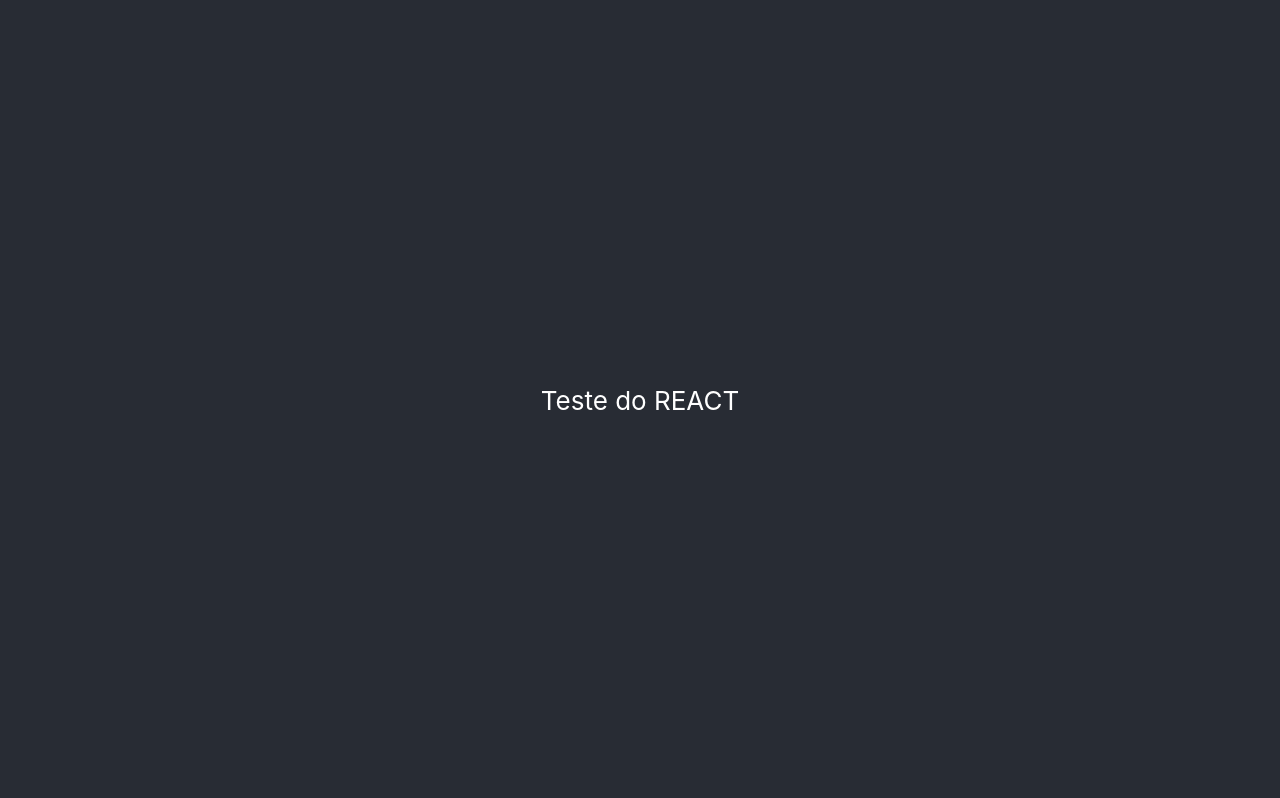
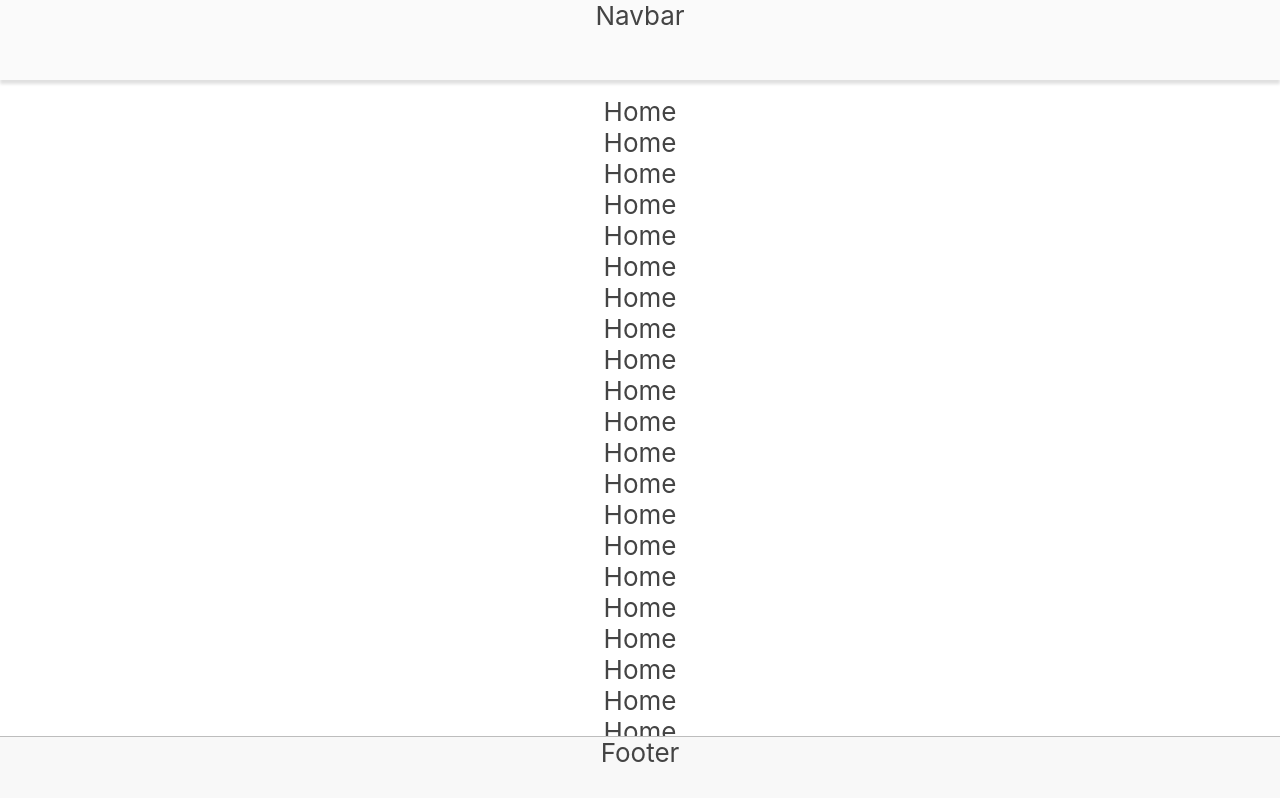
Before and after one commit to nivaldohydalgo/devdicas-site, a React (Create React App) app: page / in a window 1280 px wide. Shown: the top 798 px of the page. Built offline with nearby package versions, Linux system fonts and the light colour scheme.

Commit message:
Commit 11-06-2020 12-32h

```diff
--- a/src/App.css
+++ b/src/App.css
@@ -1,12 +1,14 @@
 .App {
-  background-color: #282c34;
-  min-height: 100vh;
+  background-color: #FFFFFF;
+/*  min-height: 100vh; */
   display: flex;
   flex-direction: column;
   align-items: center;
-  justify-content: center;
+  justify-content: flex-start;
+  padding-top: 12vh;
+  padding-bottom: 10vh;
 
   font-size: calc(10px + 2vmin);
-  color: white;
+  color: #444444;
   text-align: center;
 }
--- a/src/App.js
+++ b/src/App.js
@@ -1,12 +1,20 @@
 import React from 'react';
 import './App.css';
+
+import Navbar from './main/Navbar'
+import Home from './main/Home'
+import Footer from './main/Footer'
 
 function App() {
     return (
         <div className="App">
-            <p>
-                Teste do REACT
-            </p>
+
+            <Navbar />
+
+            <Footer />
+
+            <Home />
+
         </div>
     );
 }
--- /dev/null
+++ b/src/main/Footer.css
@@ -0,0 +1,14 @@
+
+.Footer-container {
+    background-color: #F8F8F8;
+    position: fixed;
+    bottom: 0;
+    width: 100%;
+    height: 8vh;
+
+}
+
+.Footer-divider {
+    background-color: #BDBDBD;
+    height: 1px;
+}
--- /dev/null
+++ b/src/main/Footer.js
@@ -0,0 +1,13 @@
+import React from 'react';
+import './Footer.css';
+
+function Footer() {
+    return (
+        <div className="Footer-container">
+            <div className="Footer-divider"></div>
+            <div>Footer</div>
+        </div>
+    );
+}
+
+export default Footer;
--- /dev/null
+++ b/src/main/Home.css
@@ -0,0 +1,5 @@
+.Home-container {
+    background-color: #FFFFFF;
+    width: 100%;
+
+}
--- /dev/null
+++ b/src/main/Home.js
@@ -0,0 +1,38 @@
+import React from 'react';
+import './Home.css';
+
+function Home() {
+    return (
+        <div className="Home-container">
+                Home<br />
+                Home<br />
+                Home<br />
+                Home<br />
+                Home<br />
+                Home<br />
+                Home<br />
+                Home<br />
+                Home<br />
+                Home<br />
+                Home<br />
+                Home<br />
+                Home<br />
+                Home<br />
+                Home<br />
+                Home<br />
+                Home<br />
+                Home<br />
+                Home<br />
+                Home<br />
+                Home<br />
+                Home<br />
+                Home<br />
+                Home<br />
+                Home<br />
+                Home<br />
+                Home<br />
+        </div>
+    );
+}
+
+export default Home;
--- /dev/null
+++ b/src/main/Navbar.css
@@ -0,0 +1,9 @@
+
+.Navbar-container {
+    background-color: #FAFAFA;
+    position: fixed;
+    top: 0;
+    width: 100%;
+    height: 10vh;
+    box-shadow: 0px 4px 3px #E0E0E0;
+}
--- /dev/null
+++ b/src/main/Navbar.js
@@ -0,0 +1,12 @@
+import React from 'react';
+import './Navbar.css';
+
+function Navbar() {
+    return (
+        <div className="Navbar-container">
+                Navbar
+        </div>
+    );
+}
+
+export default Navbar;
```
